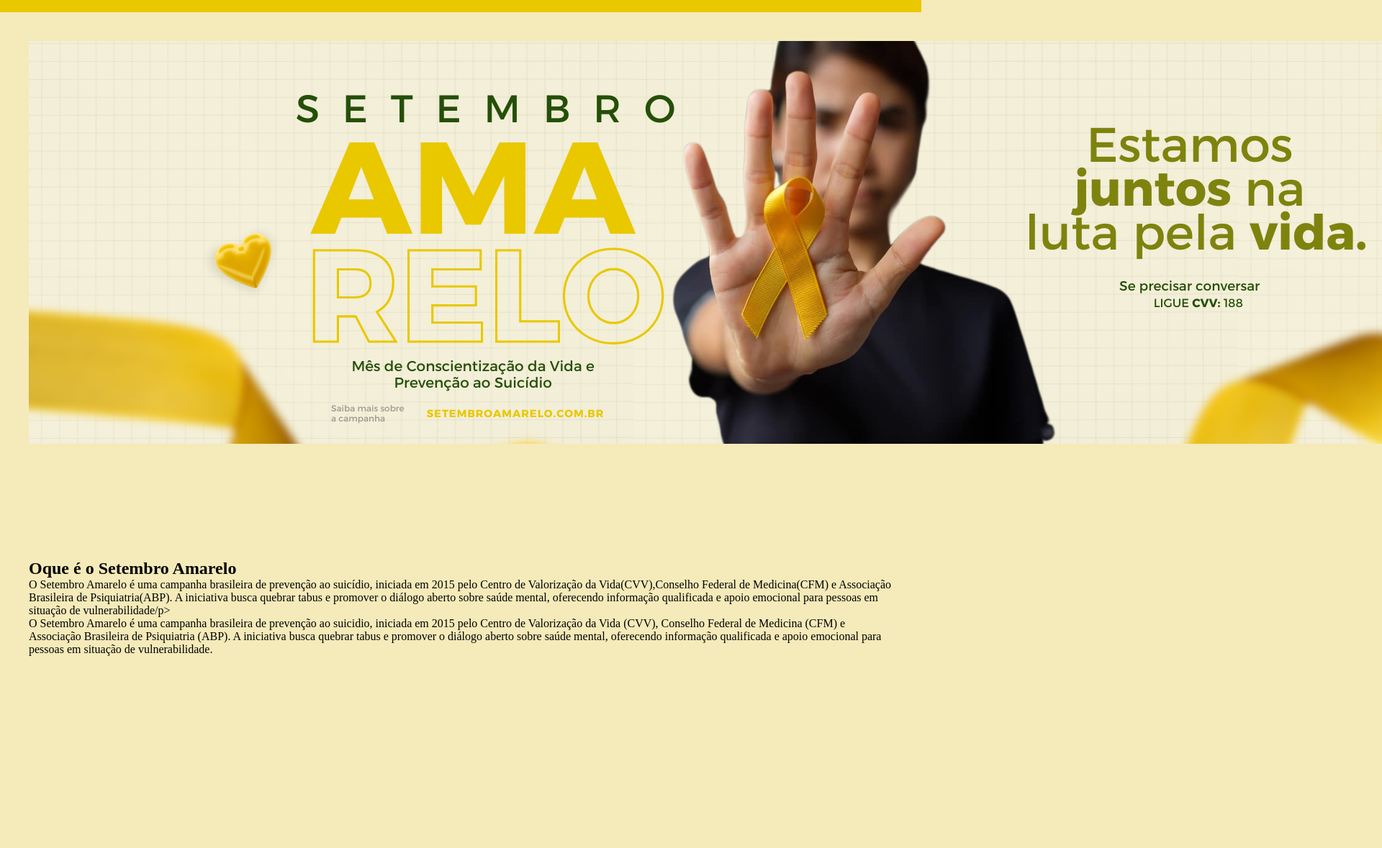
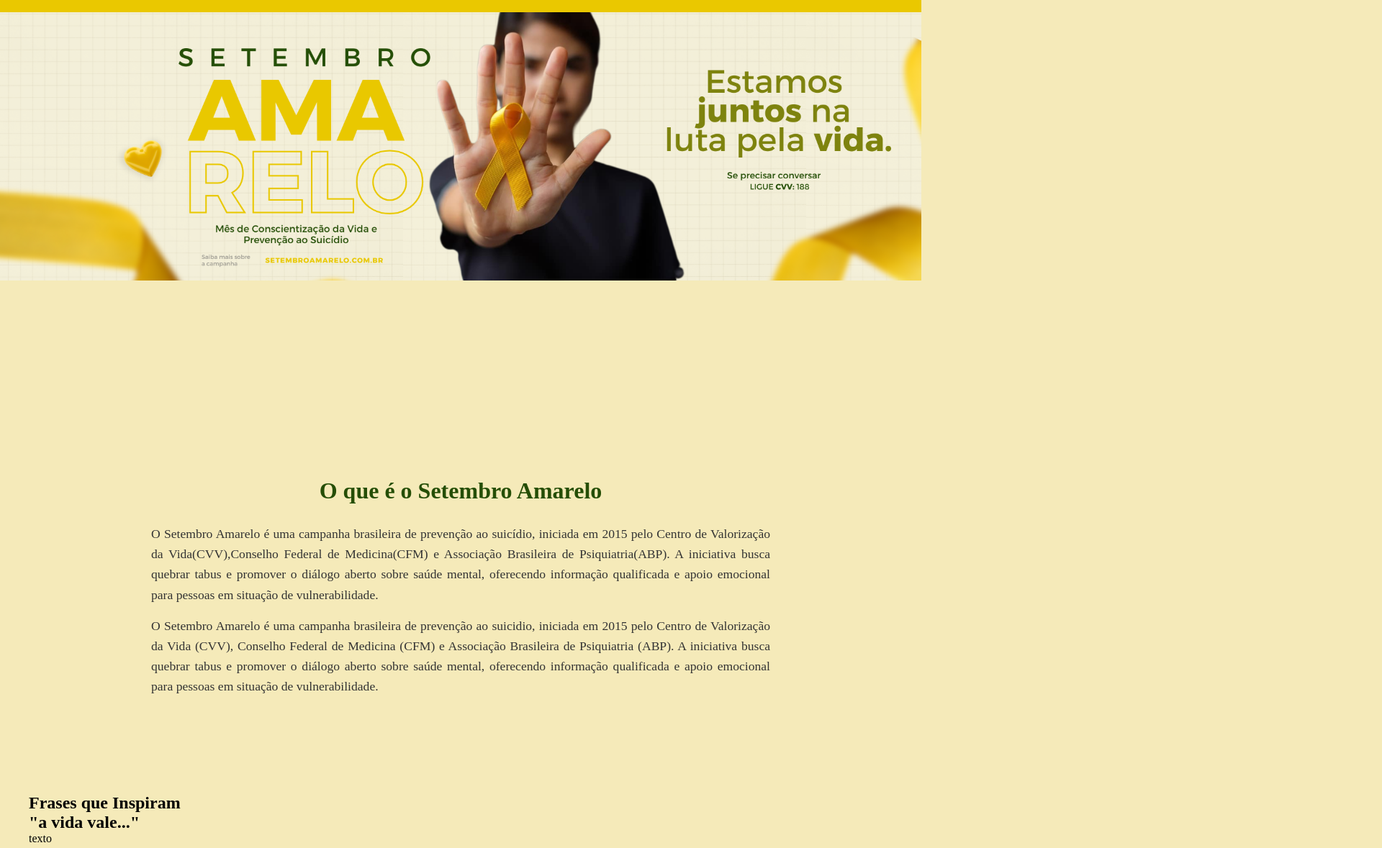
Before and after one commit to Ayrlla/SetembroAmarelo, a plain HTML site: page index.html in a window 1280 px wide. Shown: the part 106-1285 px from the top of the page at 72% size, 1920 px wide, since content can reach past the window. Drawn offline with Linux system fonts and the light colour scheme.

Commit message:
Minha contribuição Ayrlla

```diff
--- a/css/style.css
+++ b/css/style.css
@@ -49,10 +49,80 @@
     color: white;
 }
 
+img {
+    max-width: 100%;
+    height: auto;
+    display:block;
+}
+
+.sobre {
+    max-width: 900px;
+    margin: 60px auto;
+    padding: 20px;
+    background: transparent;
+    border-radius: 8px;
+    line-height: 1.6;
+    color: #333;
+}
+
+.sobre h2{
+    font-size: 2rem;
+    margin-bottom:20px;
+    color:#254e06;
+    text-align: center;
+    position: relative;
+}
+
+.sobre p{
+    font-size: 1.1rem;
+    text-align: justify;
+    margin-bottom: 15px;
+}
+
+.sobre_texto h2 {
+font-size: 2rem;
+font-weight: 700;
+color: #254e06;
+margin-bottom: 20px;
+position: relative;
+}
+
+.sobre_texto h2::after {
+    content: "";
+    display: block;
+    width: 60px;
+    height: 3px;
+    background: #eac800;
+    margin-top: 10px auto 0 auto;;
+}
+
+.sobre_texto p{
+    margin-bottom: 15px;
+    font-size: 1.1rem;
+    color: #333;
+    text-align: justify;
+}
+
+
+
 section {
-    height: 90vh;
+
   padding: 40px;
   scroll-margin-top: 80px;
+}
+
+#inicio {
+    padding: 0;
+    min-height: clamp(420px, 70vh, 760px);
+    position: relative;
+    overflow: hidden;
+}
+
+#inicio img{
+    width: 100%;
+    height: 100%;
+    object-fit: cover;
+    object-position: right center;
 }
 
 body {
--- a/index.html
+++ b/index.html
@@ -27,10 +27,11 @@
             <section id="inicio">
                 <img src="images/SetembroAmarelo.png" alt="imagemDaCampanha">
             </section>
-            <section id="sobre">
-                <div class="titulos">
-                    <h2>Oque é o Setembro Amarelo</h2>
-                    <p>O Setembro Amarelo é uma campanha brasileira de prevenção ao suicídio, iniciada em 2015 pelo Centro de Valorização da Vida(CVV),Conselho Federal de Medicina(CFM) e Associação Brasileira de Psiquiatria(ABP). A iniciativa busca quebrar tabus e promover o diálogo aberto sobre saúde mental, oferecendo informação qualificada e apoio emocional para pessoas em situação de vulnerabilidade/p>
+
+            <section id="sobre" class="sobre">
+                <div class="sobre_container">
+                    <h2>O que é o Setembro Amarelo</h2>
+                    <p>O Setembro Amarelo é uma campanha brasileira de prevenção ao suicídio, iniciada em 2015 pelo Centro de Valorização da Vida(CVV),Conselho Federal de Medicina(CFM) e Associação Brasileira de Psiquiatria(ABP). A iniciativa busca quebrar tabus e promover o diálogo aberto sobre saúde mental, oferecendo informação qualificada e apoio emocional para pessoas em situação de vulnerabilidade.</p>
                 </div>
                 <div class="texto">
                     <p>O Setembro Amarelo é uma campanha brasileira de prevenção ao suicidio, iniciada em 2015 pelo Centro de Valorização da Vida (CVV), Conselho Federal de Medicina (CFM) e Associação Brasileira de Psiquiatria (ABP). A iniciativa busca quebrar tabus e promover o diálogo aberto sobre saúde mental, oferecendo informação qualificada e apoio emocional para pessoas em situação de vulnerabilidade.</p>
@@ -76,7 +77,7 @@
             </section>
             <section id="listas">
             <div class="Listas e Aprendizados">
-                <img src="imagemDasListas">
+                <img src="images/ListaOrdenada1.png">
 
             </div>
 
@@ -128,7 +129,7 @@
                     </div>
               </section>
             <footer>
-                <p>&copy; 2025 - Setembro Amarelo</p>
+                <p>💛 CVV 188 | Falar é a melhor solução | Setembro Amarelo 2025</p>
             </footer>
 
 
```
Also changed, not shown: images/ListaOrdenada1.png (added), 1 other file.
